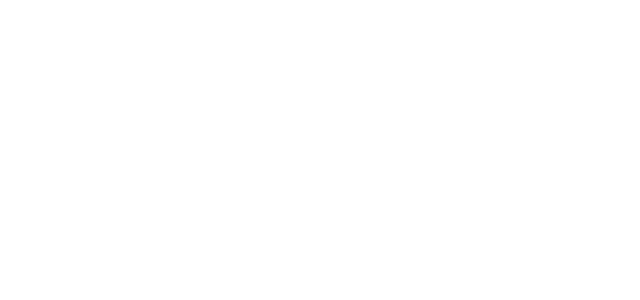
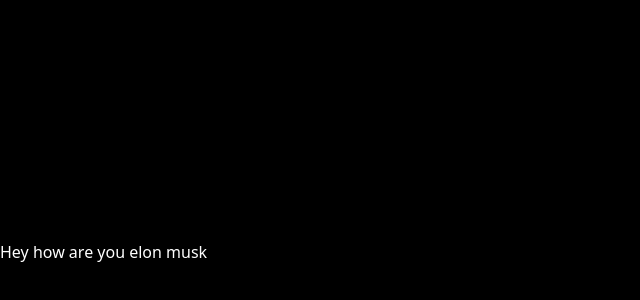
Before and after one commit to ronBP95/nebulei-auth, a React (Create React App) app: page / in a window 1280 px wide. Before the commit this address had no page. Shown: the part 148-448 px from the top of the page, without its empty margins (0-640 px from the left). Built offline with nearby package versions, Linux system fonts and the light colour scheme.

Commit message:
hopefully correct config for firebase deployment

```diff
--- a/src/App.js
+++ b/src/App.js
@@ -1,6 +1,7 @@
 import React from 'react';
 import { Route, Routes } from "react-router-dom"
 
+import Home from './containers/Home/index'
 import Register from './containers/Register/index'
 import Login from './containers/Login/index'
 
@@ -9,6 +10,7 @@
   return (
     <>
       <Routes>
+        <Route path="/" element={<Home />} />
         <Route path="/register" element={<Register />} />
         <Route path="/login" element={<Login />} />
       </Routes>
--- /dev/null
+++ b/src/containers/Home/Home.jsx
@@ -0,0 +1,14 @@
+import React from 'react'
+
+
+function Home() {
+  return (
+    <>
+    <section className="flex flex-col md:flex-row h-screen items-center bg-black">
+        <h1 className='text-white'>Hey how are you elon musk</h1>
+    </section>
+    </>
+  )
+}
+
+export default Home
--- /dev/null
+++ b/src/containers/Home/index.js
@@ -0,0 +1,3 @@
+import Home from './Home'
+
+export default Home
```
Also changed, not shown: firebase.json (added), 1 other file (tests, documents, lock files or other folders).
